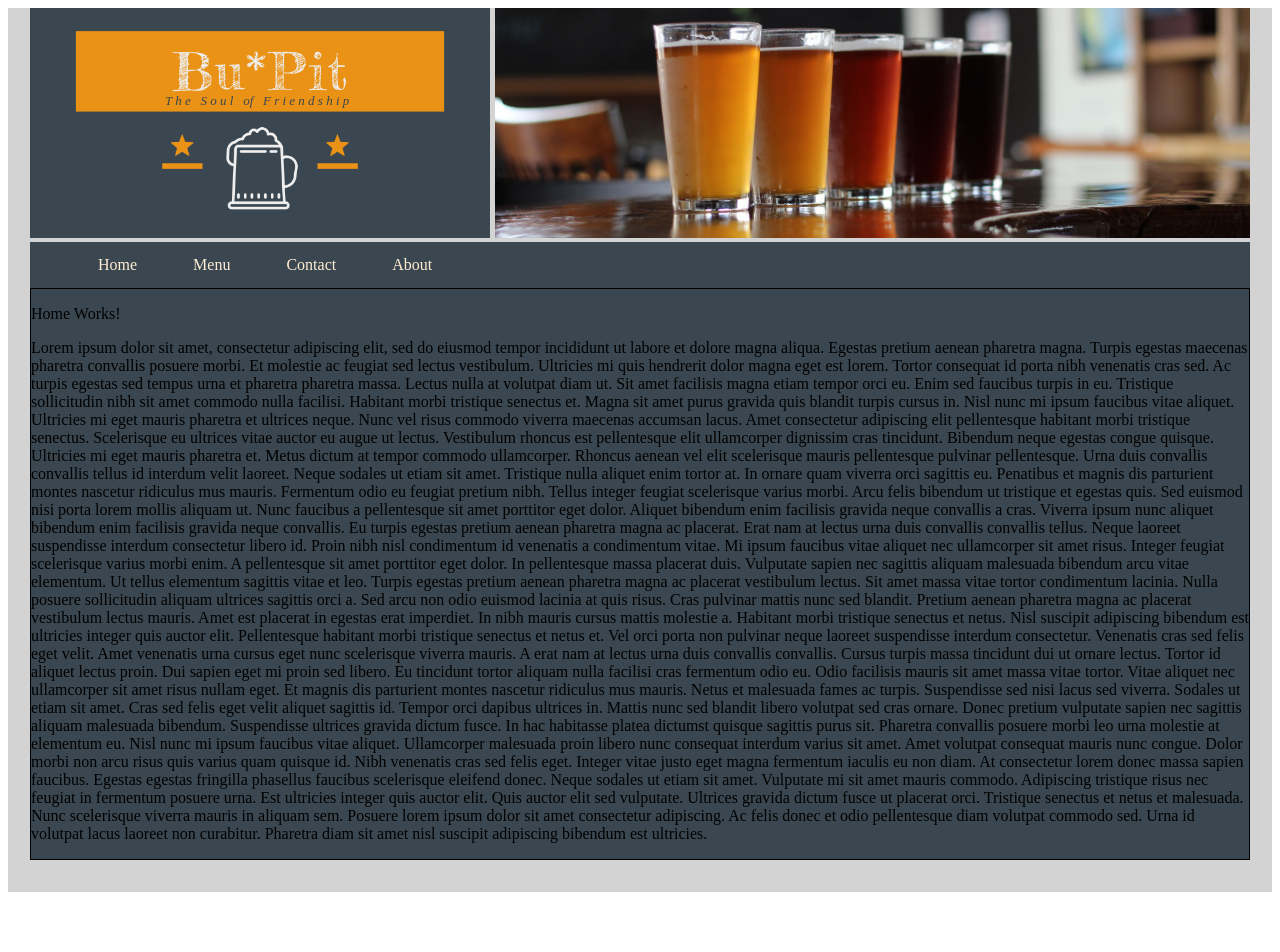
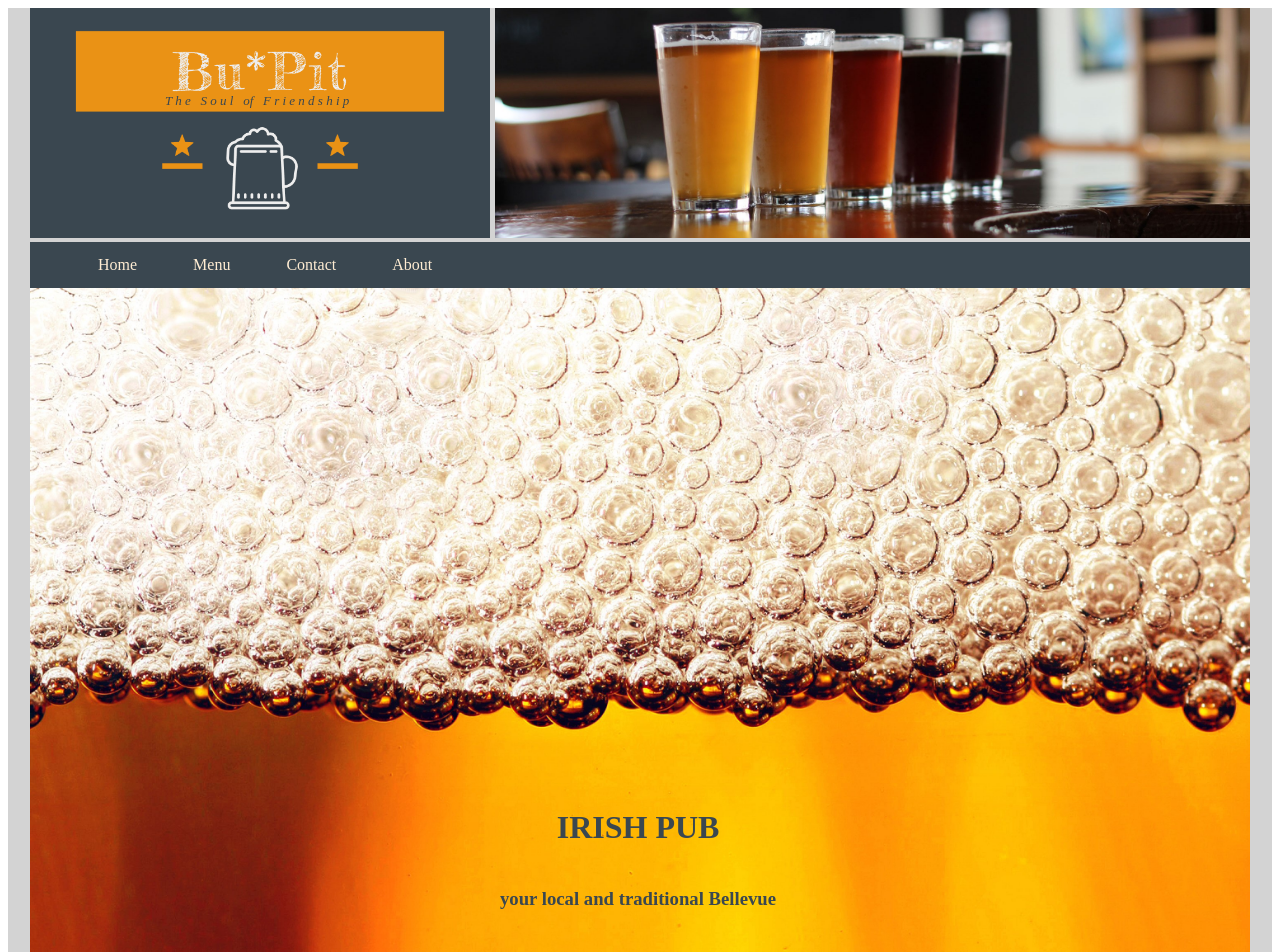
Before and after one commit to pzanchuk/BuPit, a React app: page /about in a window 1280 px wide. Shown: the top 952 px of the page. Before the commit the page ends 900 px from the top, so only its background shows below. Built offline with nearby package versions, Linux system fonts and the light colour scheme.

Commit message:
add Home component

```diff
--- a/src/components/App.jsx
+++ b/src/components/App.jsx
@@ -25,6 +25,7 @@ function App(){
   }
 
   const back = {
+    height: '2000px',
     backgroundColor: 'lightgray'
   }
 
--- a/src/components/Home.jsx
+++ b/src/components/Home.jsx
@@ -1,32 +1,43 @@
 import React from "react";
-
+import beer from '../assets/images/beer.jpg';
 function Home(){
   return (
     <div>
       <style jsx>{`
-        .main-contact {
+        .main-home {
 
-          background: #3A4750;
-          border: 1px solid black;
+
         }
+
+        .irish-image > img{
+          float: left;
+          width: 1220px;
+        }
+
+        h3{
+          padding-top: 20px;
+          margin-top: 5px;
+        }
+
+        .irish-text{
+          color: #3A4750;
+          text-align: center;
+          margin-top: 500px;
+          margin-left: 470px;
+          position: absolute;
+        }
+
+
       `}</style>
 
-      <div className="main-contact">
-        <p>Home Works!</p>
-        <p>Lorem ipsum dolor sit amet, consectetur adipiscing elit, sed do eiusmod tempor incididunt ut labore et dolore magna aliqua. Egestas pretium aenean pharetra magna. Turpis egestas maecenas pharetra convallis posuere morbi. Et molestie ac feugiat sed lectus vestibulum. Ultricies mi quis hendrerit dolor magna eget est lorem. Tortor consequat id porta nibh venenatis cras sed. Ac turpis egestas sed tempus urna et pharetra pharetra massa. Lectus nulla at volutpat diam ut. Sit amet facilisis magna etiam tempor orci eu. Enim sed faucibus turpis in eu. Tristique sollicitudin nibh sit amet commodo nulla facilisi. Habitant morbi tristique senectus et. Magna sit amet purus gravida quis blandit turpis cursus in. Nisl nunc mi ipsum faucibus vitae aliquet. Ultricies mi eget mauris pharetra et ultrices neque. Nunc vel risus commodo viverra maecenas accumsan lacus. Amet consectetur adipiscing elit pellentesque habitant morbi tristique senectus.
-
-
-
-Scelerisque eu ultrices vitae auctor eu augue ut lectus. Vestibulum rhoncus est pellentesque elit ullamcorper dignissim cras tincidunt. Bibendum neque egestas congue quisque. Ultricies mi eget mauris pharetra et. Metus dictum at tempor commodo ullamcorper. Rhoncus aenean vel elit scelerisque mauris pellentesque pulvinar pellentesque. Urna duis convallis convallis tellus id interdum velit laoreet. Neque sodales ut etiam sit amet. Tristique nulla aliquet enim tortor at. In ornare quam viverra orci sagittis eu. Penatibus et magnis dis parturient montes nascetur ridiculus mus mauris. Fermentum odio eu feugiat pretium nibh. Tellus integer feugiat scelerisque varius morbi. Arcu felis bibendum ut tristique et egestas quis. Sed euismod nisi porta lorem mollis aliquam ut. Nunc faucibus a pellentesque sit amet porttitor eget dolor.
-
-Aliquet bibendum enim facilisis gravida neque convallis a cras. Viverra ipsum nunc aliquet bibendum enim facilisis gravida neque convallis. Eu turpis egestas pretium aenean pharetra magna ac placerat. Erat nam at lectus urna duis convallis convallis tellus. Neque laoreet suspendisse interdum consectetur libero id. Proin nibh nisl condimentum id venenatis a condimentum vitae. Mi ipsum faucibus vitae aliquet nec ullamcorper sit amet risus. Integer feugiat scelerisque varius morbi enim. A pellentesque sit amet porttitor eget dolor. In pellentesque massa placerat duis. Vulputate sapien nec sagittis aliquam malesuada bibendum arcu vitae elementum. Ut tellus elementum sagittis vitae et leo. Turpis egestas pretium aenean pharetra magna ac placerat vestibulum lectus. Sit amet massa vitae tortor condimentum lacinia. Nulla posuere sollicitudin aliquam ultrices sagittis orci a. Sed arcu non odio euismod lacinia at quis risus. Cras pulvinar mattis nunc sed blandit. Pretium aenean pharetra magna ac placerat vestibulum lectus mauris.
-
-
-Amet est placerat in egestas erat imperdiet. In nibh mauris cursus mattis molestie a. Habitant morbi tristique senectus et netus. Nisl suscipit adipiscing bibendum est ultricies integer quis auctor elit. Pellentesque habitant morbi tristique senectus et netus et. Vel orci porta non pulvinar neque laoreet suspendisse interdum consectetur. Venenatis cras sed felis eget velit. Amet venenatis urna cursus eget nunc scelerisque viverra mauris. A erat nam at lectus urna duis convallis convallis. Cursus turpis massa tincidunt dui ut ornare lectus. Tortor id aliquet lectus proin. Dui sapien eget mi proin sed libero. Eu tincidunt tortor aliquam nulla facilisi cras fermentum odio eu. Odio facilisis mauris sit amet massa vitae tortor. Vitae aliquet nec ullamcorper sit amet risus nullam eget. Et magnis dis parturient montes nascetur ridiculus mus mauris. Netus et malesuada fames ac turpis.
-
-Suspendisse sed nisi lacus sed viverra. Sodales ut etiam sit amet. Cras sed felis eget velit aliquet sagittis id. Tempor orci dapibus ultrices in. Mattis nunc sed blandit libero volutpat sed cras ornare. Donec pretium vulputate sapien nec sagittis aliquam malesuada bibendum. Suspendisse ultrices gravida dictum fusce. In hac habitasse platea dictumst quisque sagittis purus sit. Pharetra convallis posuere morbi leo urna molestie at elementum eu. Nisl nunc mi ipsum faucibus vitae aliquet. Ullamcorper malesuada proin libero nunc consequat interdum varius sit amet. Amet volutpat consequat mauris nunc congue. Dolor morbi non arcu risus quis varius quam quisque id. Nibh venenatis cras sed felis eget. Integer vitae justo eget magna fermentum iaculis eu non diam.
-
-At consectetur lorem donec massa sapien faucibus. Egestas egestas fringilla phasellus faucibus scelerisque eleifend donec. Neque sodales ut etiam sit amet. Vulputate mi sit amet mauris commodo. Adipiscing tristique risus nec feugiat in fermentum posuere urna. Est ultricies integer quis auctor elit. Quis auctor elit sed vulputate. Ultrices gravida dictum fusce ut placerat orci. Tristique senectus et netus et malesuada. Nunc scelerisque viverra mauris in aliquam sem. Posuere lorem ipsum dolor sit amet consectetur adipiscing. Ac felis donec et odio pellentesque diam volutpat commodo sed. Urna id volutpat lacus laoreet non curabitur. Pharetra diam sit amet nisl suscipit adipiscing bibendum est ultricies.</p>
+      <div className="main-home">
+        <div className="irish-image">
+          <img src = {beer}/>
+        </div>
+        <div className="irish-text">
+          <h1>IRISH PUB</h1>
+          <h3>your local and traditional Bellevue</h3>
+        </div>
       </div>
     </div>
   );
--- a/src/components/Menu.jsx
+++ b/src/components/Menu.jsx
@@ -11,7 +11,7 @@ function Menue(){
       `}</style>
 
       <div className="main-menu">
-        <p>Menue Works!</p>
+        <p>Coming Soon!</p>
       </div>
     </div>
 
```
Also changed, not shown: src/assets/images/beer.jpg (added).
